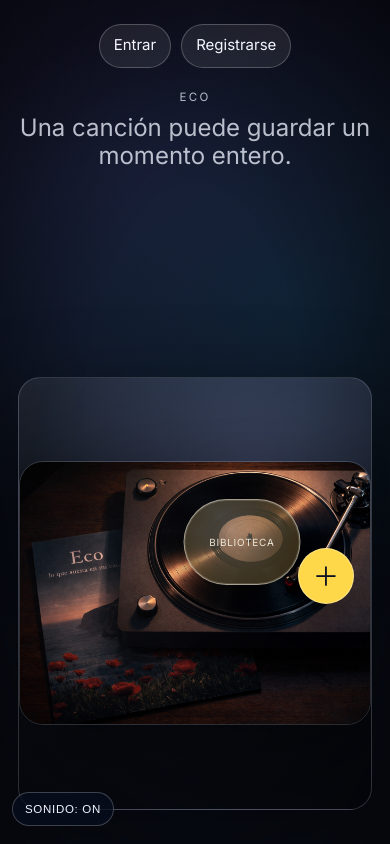
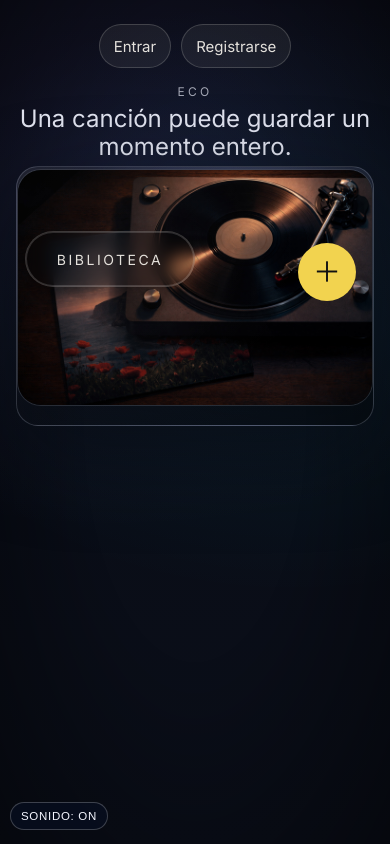
Before and after one commit to celiaefe/eco, a Flask app: page / in a window 390 px wide. Run offline with Flask 3, Linux system fonts and the light colour scheme.

Commit message:
Apply full mobile-first home polish styles on index

```diff
--- a/templates/index.html
+++ b/templates/index.html
@@ -14,81 +14,173 @@
   .topbar,.footer{display:none}
   .inner{padding:0}
 
-  /* Movil: menos aire arriba y home mas compacta */
-  @media (max-width: 520px){
-    body{overflow-x:hidden}
+  /* =========================
+     HOME (index) - Mobile first polish
+     ========================= */
+  .inicio-hub{
+    min-height: 100vh;
+    display: flex;
+    flex-direction: column;
+    gap: 14px;
+    padding: 18px 16px;
+  }
 
-    .inicio-page.inicio-guest .inicio-auth{
+  /* Hero: menos aire y texto mas compacto */
+  .inicio-hero{
+    text-align: center;
+    padding-top: 6px;
+  }
+
+  .inicio-kicker{
+    margin: 6px 0 6px;
+    letter-spacing: .28em;
+    text-transform: uppercase;
+    opacity: .65;
+    font-size: 12px;
+  }
+
+  .inicio-subtitulo{
+    margin: 0 auto;
+    max-width: 26ch;
+    font-size: 26px;
+    line-height: 1.15;
+    font-weight: 400;
+    opacity: .92;
+  }
+
+  /* Auth: tap-friendly + sticky sutil */
+  .inicio-auth{
     position: sticky;
     top: 10px;
     z-index: 50;
     display: flex;
+    justify-content: center;
     gap: 10px;
-      justify-content: center;
-      padding: 8px 12px;
-      margin-bottom: 14px;
+    padding: 8px 10px;
   }
 
-    .inicio-page.inicio-guest .inicio-auth a,
-    .inicio-page.inicio-guest .inicio-auth button{
+  .inicio-auth-link,
+  .inicio-auth-btn{
+    display: inline-flex;
+    align-items: center;
+    justify-content: center;
     min-height: 44px;
     padding: 10px 14px;
     border-radius: 999px;
+    border: 1px solid rgba(244,241,234,.18);
+    background: rgba(244,241,234,.06);
+    color: rgba(244,241,234,.92);
     font-size: 15px;
+    text-decoration: none;
+    -webkit-tap-highlight-color: transparent;
   }
 
-    .inicio-hub{
-      padding-top: 10px !important;
+  .inicio-auth-link:active,
+  .inicio-auth-btn:active{
+    transform: scale(.98);
   }
 
-    .inicio-hero{
-      margin-top: 0 !important;
-      padding-top: 6px !important;
+  /* Ajuste del saludo usuario para no romper el layout */
+  .inicio-user{
+    align-self: center;
+    font-size: 13px;
+    color: rgba(244,241,234,.75);
+    padding: 8px 10px;
+  }
+
+  /* Zona tocadiscos: sube el bloque y ocupa mas pantalla util */
+  .tocadiscos-placeholder{
+    display: flex;
+    justify-content: center;
+    align-items: center;
+    padding-bottom: calc(18px + env(safe-area-inset-bottom));
+  }
+
+  /* Tarjeta del tocadiscos (deck) */
+  .deck.deck-real{
+    width: min(520px, 100%);
+    border-radius: 24px;
+    overflow: hidden;
+    border: 1px solid rgba(244,241,234,.12);
+    background: rgba(11,15,26,.35);
+    box-shadow: 0 18px 50px rgba(0,0,0,.35);
+    position: relative;
+  }
+
+  /* Imagen: que se vea protagonista en movil */
+  .deck-image{
+    width: 100%;
+    height: auto;
+    display: block;
+    object-fit: cover;
+    transform: scale(1.03);
+    user-select: none;
+  }
+
+  /* Boton central "Biblioteca" */
+  .deck-center-btn{
+    position: absolute;
+    inset: 0;
+    margin: auto;
+    width: 170px;
+    height: 56px;
+    border-radius: 999px;
+    display: flex;
+    align-items: center;
+    justify-content: center;
+    font-size: 14px;
+    letter-spacing: .18em;
+    text-transform: uppercase;
+    color: rgba(244,241,234,.92);
+    border: 1px solid rgba(244,241,234,.20);
+    background: rgba(0,0,0,.22);
+    backdrop-filter: blur(8px);
+  }
+
+  /* FAB: accesible + safe area + sombra */
+  .home-fab.deck-fab{
+    position: absolute;
+    right: 16px;
+    bottom: calc(16px + env(safe-area-inset-bottom));
+    width: 58px;
+    height: 58px;
+    border-radius: 50%;
+    display: flex;
+    align-items: center;
+    justify-content: center;
+    font-size: 28px;
+    line-height: 1;
+    text-decoration: none;
+    border: none;
+    background: #f2d34f;
+    color: #111;
+    box-shadow: 0 16px 38px rgba(0,0,0,.40);
+  }
+
+  /* =========================
+     Movil: recorta el aire muerto general
+     ========================= */
+  @media (max-width: 520px){
+    .inicio-hub{
+      padding-top: 10px;
+      gap: 12px;
     }
 
     .inicio-subtitulo{
-      margin-top: 10px !important;
-      font-size: 24px !important;
-      line-height: 1.15 !important;
+      font-size: 24px;
+      max-width: 24ch;
     }
 
-    .inicio-kicker{
-      margin-bottom: 8px !important;
-      opacity: .75;
+    /* Empuja la tarjeta hacia arriba para que se vea antes */
+    .tocadiscos-placeholder{
+      margin-top: -6px;
+    }
   }
 
-    .tocadiscos-placeholder{
-      margin-top: 14px !important;
-      width: 100% !important;
-      border-radius: 22px !important;
-    }
-
-    .deck{
-      width: 100% !important;
-      aspect-ratio: 4 / 3;
-      overflow: hidden;
-    }
-
-    .deck img,
-    .deck-image{
-      object-fit: cover;
-      transform: scale(1.04);
-    }
-
-    .home-fab.deck-fab{
-      width: 56px;
-      height: 56px;
-      border-radius: 50%;
-      box-shadow: 0 14px 34px rgba(0,0,0,.35);
-      right: 16px;
-      bottom: calc(16px + env(safe-area-inset-bottom));
-    }
-
-    .home-audio-toggle{
-      left: 12px;
-      bottom: calc(18px + env(safe-area-inset-bottom));
-      padding: 10px 12px;
-      border-radius: 999px;
+  @media (min-width: 900px){
+    .inicio-subtitulo{
+      font-size: 30px;
+      max-width: 32ch;
     }
   }
 {% endblock %}
```
Lines whose indentation alone changed are shown as unchanged.
